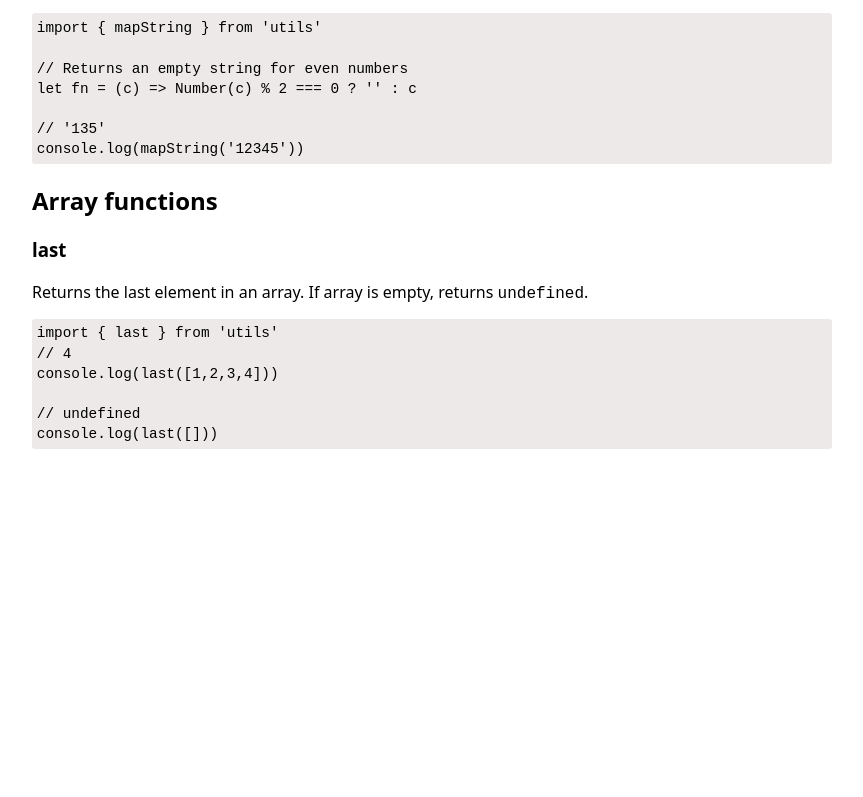
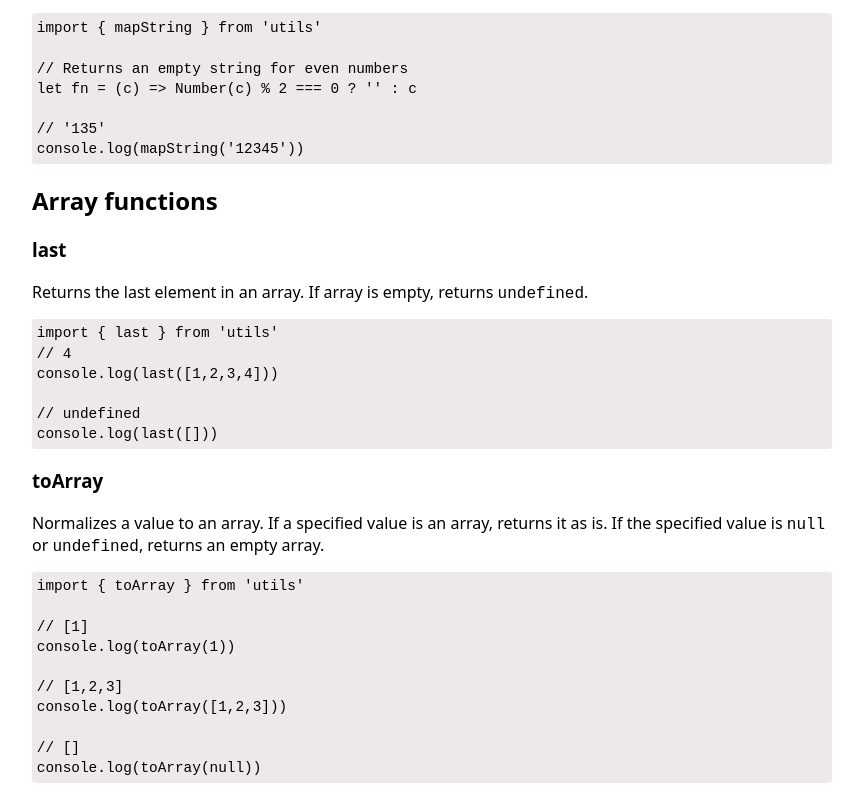
Before and after one commit to cyevgeniy/utils, a website: page docs/index.html in a window 1280 px wide. Shown: the part 590-1387 px from the top of the page, without its empty margins (208-1071 px from the left). Before the commit the page ends 1054 px from the top, so only its background shows below. Drawn offline with Linux system fonts and the light colour scheme.

Commit message:
feat(arrays): add `toArray`

```diff
--- a/docs/index.html
+++ b/docs/index.html
@@ -80,5 +80,27 @@ console.log(last([1,2,3,4]))
 console.log(last([]))
 </pre>
 
+<h3 id="toAray">toArray</h3>
+
+<p>
+Normalizes a value to an array.
+If a specified value is an array, returns it as is.
+If the specified value is <code>null</code> or <code>undefined</code>,
+returns an empty array.
+</p>
+
+<pre>
+import { toArray } from 'utils'
+
+// [1]
+console.log(toArray(1))
+
+// [1,2,3]
+console.log(toArray([1,2,3]))
+
+// []
+console.log(toArray(null))
+</pre>
+
 </body>
 </html>
--- a/index.d.ts
+++ b/index.d.ts
@@ -3,6 +3,12 @@
  * If array is empty, returns undefined
  */
 export function last<T>(arr: T[]): T | undefined
+
+/**
+ * Normalizes T | T[] to array
+ * If the value is null or undefined, returns an empty array.
+ */
+export function toArray<T>(p: T | T[] | null | undefined): T[]
 
 /**
  * Returns the length of a value depending on its type
```
Also changed, not shown: arrays.js (+8 -0 lines), arrays.spec.js (added, +20 -0 lines).
